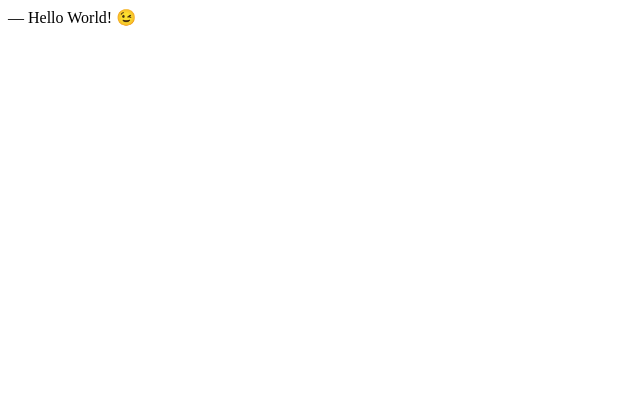
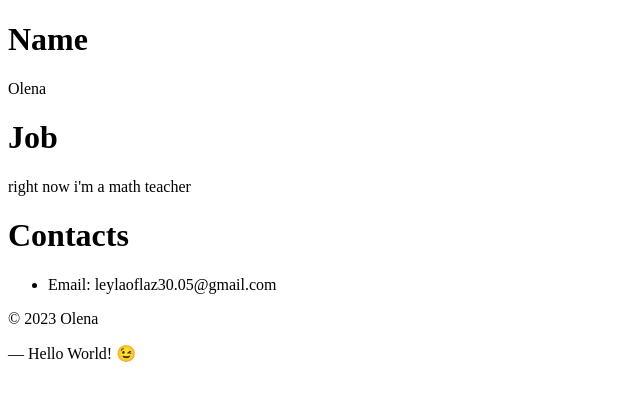
Before and after one commit to leylaoflaz30/homepage, a plain HTML site: page index.html in a window 1280 px wide. Shown: the whole page, without its empty margins (0-640 px from the left). Drawn offline with Linux system fonts and the light colour scheme.

Commit message:
Add primary content to index.html

```diff
--- a/index.html
+++ b/index.html
@@ -5,6 +5,30 @@
     <title>Résumé</title>
   </head>
   <body>
+
+      <main>
+          <h1>Name</h1>
+          <p>Olena</p>
+
+          <h1>Job</h1>
+          <p>right now i'm a math teacher</p>
+
+          <h1>Contacts</h1>
+          <ul>
+              <li>Email: leylaoflaz30.05@gmail.com</li>
+
+          </ul>
+
+
+      </main>
+
+      <footer>
+          <p>© 2023 Olena</p>
+      </footer>
+
+
+
+  <body>
     ― Hello World! &#x1F609;
   </body>
 </html>
```
